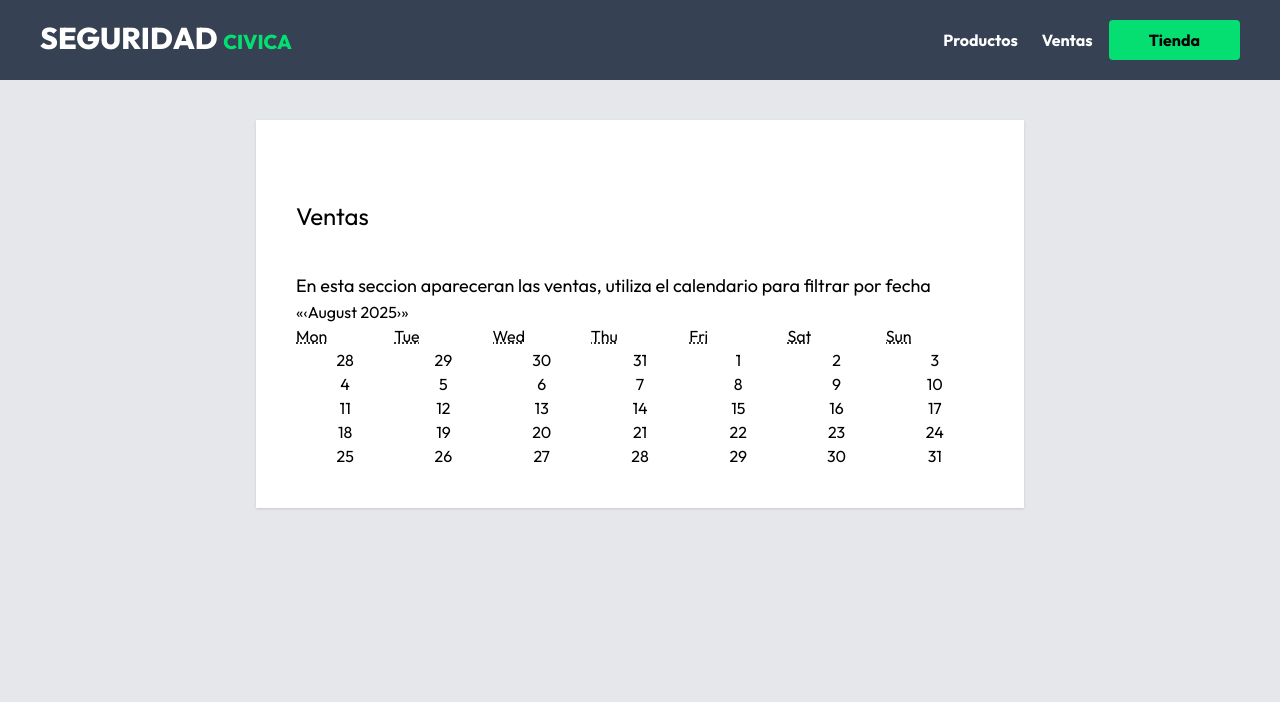
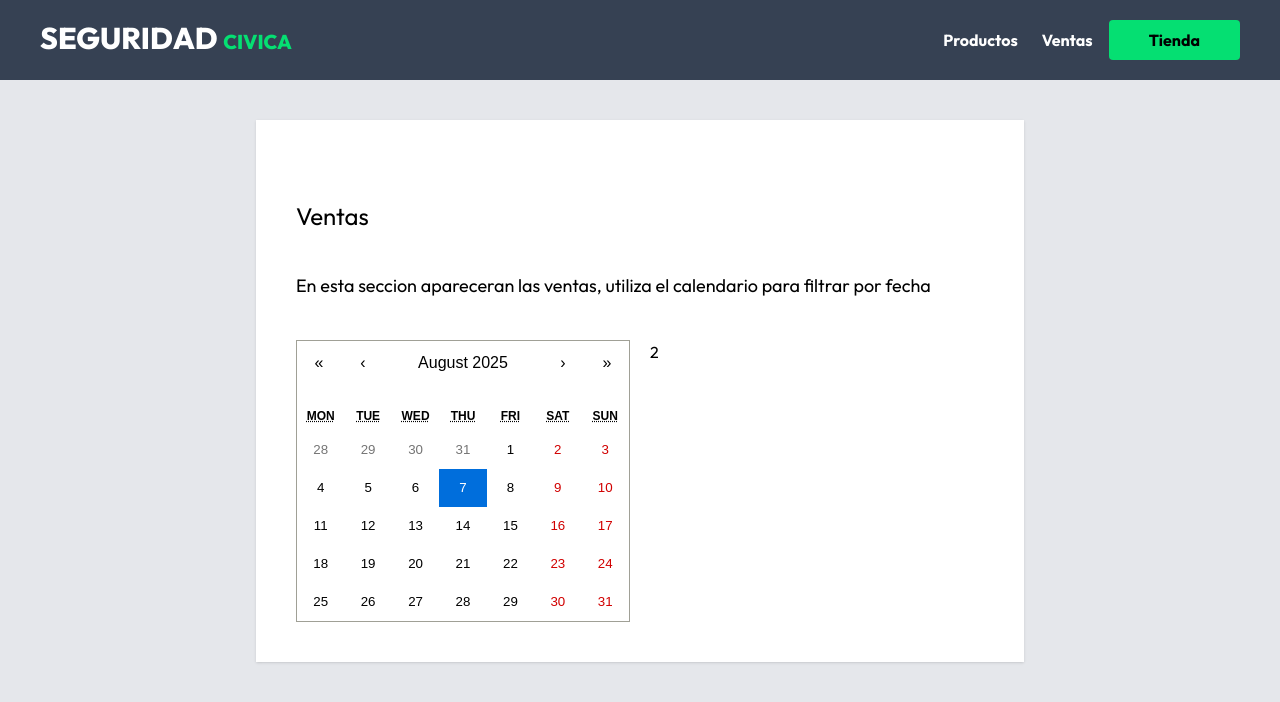
Before and after one commit to RHDevCoder/NestJS_Seguridad_Civica, a Next.js app in the folder frontend/: page /admin/sales in a window 1280 px wide. Shown: the top 702 px of the page. Built offline with nearby package versions, Linux system fonts and the light colour scheme.

Commit message:
537 Añadiendo el calendario para filtrar por fecha

```diff
--- a/frontend/components/transactions/TransactionFilter.tsx
+++ b/frontend/components/transactions/TransactionFilter.tsx
@@ -1,16 +1,29 @@
 "use client"
 
+import { useState } from "react"
 import Calendar from "react-calendar"
+import"react-calendar/dist/Calendar.css"
+
+type ValuePiece = Date | null
+type Value = ValuePiece | [ValuePiece, ValuePiece]
 
 export default function TransactionFilter() {
+
+    const [date, setDate] = useState<Value>(new Date())
+
+    console.log(date)
+
     return (
-        <div>
+        <div className="grid grid-cols-1 lg:grid-cols-2 gap-5 mt-10">
             <div>
+                <Calendar
+                    value={date}
+                    onChange={setDate}
+                />
+            </div>
 
-            </div>
-                <Calendar />
             <div>
-
+                2
             </div>
         </div>
     )
```
